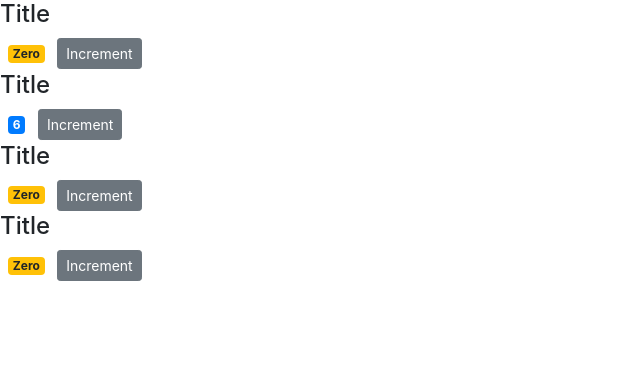
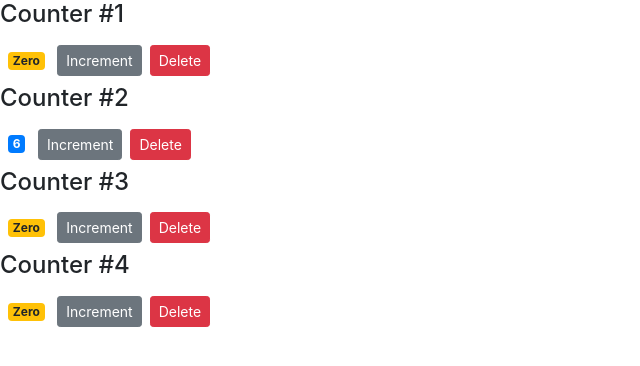
Before and after one commit to marcusjensen15/react-counter-app, a React (Create React App) app: page / in a window 1280 px wide. Shown: the top 366 px of the page, without its empty margins (0-640 px from the left). Built offline with nearby package versions, Linux system fonts and the light colour scheme.

Commit message:
pass event handler down through props

```diff
--- a/src/components/counter.jsx
+++ b/src/components/counter.jsx
@@ -3,12 +3,10 @@
 
 class Counter extends Component{
   state = {
-    value: this.props.value,
-    tags: ['tag1','tag2','tag3']
+    value: this.props.value
   };
 
   handleIncrement = (e) => {
-    console.log(e)
     this.setState({value: this.state.value + 1});
   };
 
@@ -16,13 +14,16 @@
 // you can use a callback within an onClick to eleminate the need for creating a 'handler' function
 
 
+
+
   render(){
 
     console.log(this.props);
     return (
     <div>
-      {this.props.children}
+      <h4>Counter #{this.props.title}</h4>
        <span className={this.getBadgeClasses()}> {this.formatCount()} </span> <button onClick={() => this.handleIncrement("puppy")} className="btn btn-secondary btn-sm">Increment</button>
+       <button onClick={this.props.onDelete} className="btn btn-danger btn-sm m-2">Delete</button>
 
     </div>
 
--- a/src/components/counters.jsx
+++ b/src/components/counters.jsx
@@ -6,17 +6,20 @@
     counters: [{id:1, value: 0},
                {id:2, value: 6},
                {id:3, value: 0},
-               {id:4, value: 0}]
+               {id:4, value: 0}
+             ]
+  };
 
+  handleDelete = ()=>{
+    console.log('event handler called')
 
-  };
+  }
 
   render (){
     return (
       <div>
         {this.state.counters.map(counter => (
-          <Counter value ={counter.value} key={counter.id}>
-            <h4> Title </h4>
+          <Counter value ={counter.value} key={counter.id} title={counter.id} onDelete={this.handleDelete}>
 
           </Counter>
 
```
